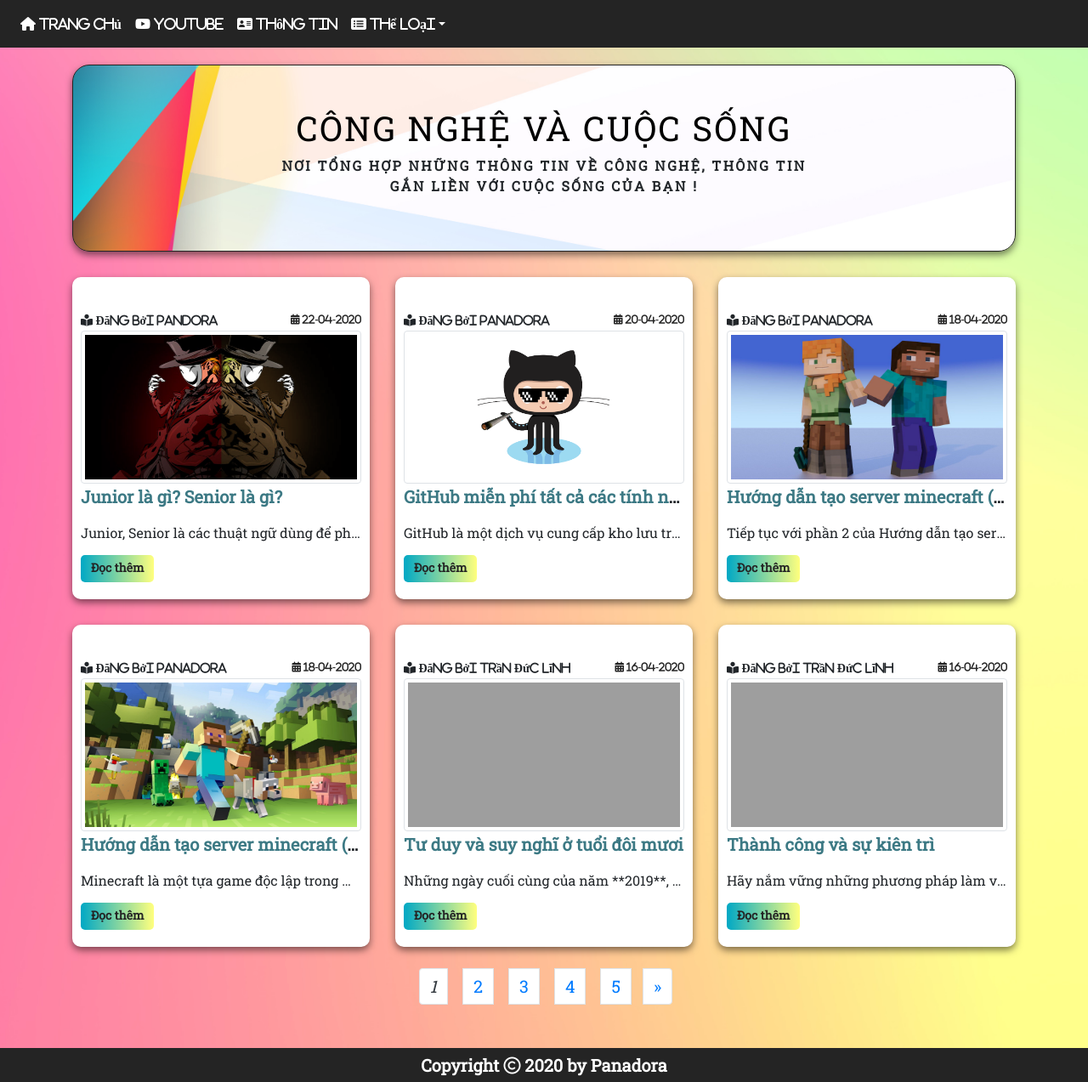
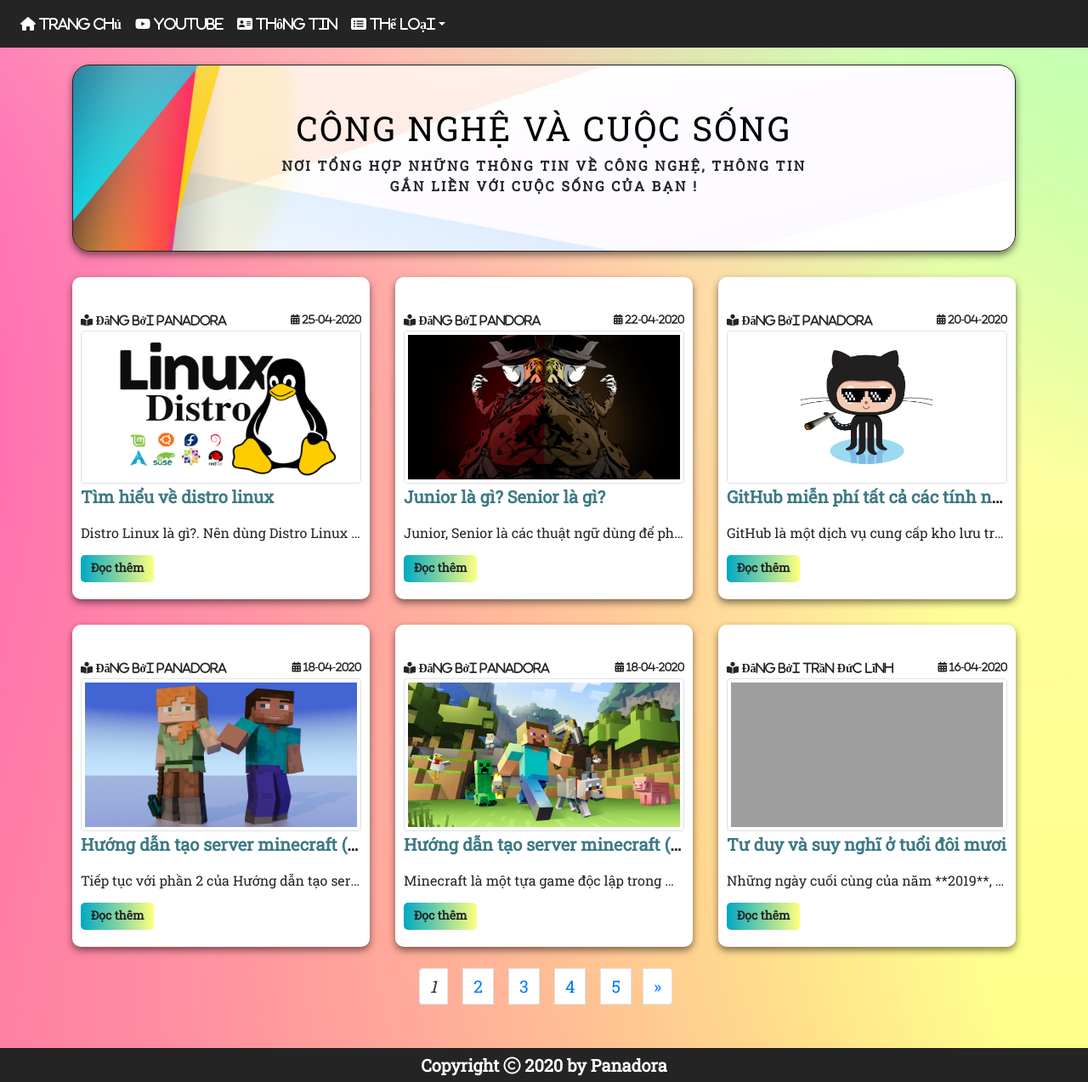
Before and after one commit to panadorado/panadora.github.io, a Jekyll site: the page built from index.html, in a window 1280 px wide. Shown: the whole page at 85% size. Built offline with Jekyll 4.4.1, drawn with Linux system fonts in a browser that asks for light colours; nearby versions of some CDN libraries; the list of posts is cut into pages by our own code; some of the changed lines change nothing that is shown; grey boxes are pictures that could not be loaded.

Commit message:
Upload Post 25-4-2020

```diff
--- a/_config.yml
+++ b/_config.yml
@@ -2,7 +2,7 @@
 # permalink: /:title.html
 
 # the subpath of your site, e.g. /blog
-baseurl: "https://panadorado.github.io/"
+baseurl: ""
 # the base hostname & protocol for your site, e.g. http://example.com
 url: "http://congnghevacuocsong.tk"
 
--- a/_includes/header.html
+++ b/_includes/header.html
@@ -2,17 +2,21 @@
 	<button class="navbar-toggler" type="button" data-toggle="collapse" data-target="#navbarNavDropdown" aria-controls="navbarNavDropdown" aria-expanded="false" aria-label="Toggle navigation">
 		<span class="fas fa-bars"></span>
 	</button>
+
 	<div class="collapse navbar-collapse" id="navbarNavDropdown">
 	    <ul class="navbar-nav">
 		   	<li class="nav-item active">
 		    	<a class="nav-link" href="/"><i class="fas fa-home"> Trang chủ</i><span class="sr-only">(current)</span></a>
 			</li>
+
 	    	<li class="nav-item">
 		   		<a class="nav-link" href="https://www.youtube.com/channel/UCkoqufarETamiMrwtVg8ugQ"><i class="fab fa-youtube"> Youtube</i></a>
 		   	</li>
+
 		   	<li class="nav-item">
 		   		<a class="nav-link" href="#"><i class="fas fa-address-card"> Thông tin</i></a>
 		    </li>
+
 	    	<li class="nav-item dropdown">
 	    		<a class="nav-link dropdown-toggle" href="#" id="navbarDropdownMenuLink" data-toggle="dropdown" aria-haspopup="true" aria-expanded="false"><i class="fas fa-list-alt"> Thể loại</i></a>
 				<div class="dropdown-menu" aria-labelledby="navbarDropdownMenuLink">
@@ -21,6 +25,7 @@
         			<a class="dropdown-item" href="{{site.baseurl}}/categories/unixlinux.html"><i class="fab fa-linux"></i> Unix/Linux</a>
         			<a class="dropdown-item" href="{{site.baseurl}}/categories/games.html"><i class="fas fa-gamepad"></i> Games</a>
         			<a class="dropdown-item" href="{{site.baseurl}}/categories/graphics.html"><i class="fas fa-microchip"></i> Design/Graphics</a>
+
         			<a class="dropdown-item" href="{{site.baseurl}}/categories/html.html"><i class="fab fa-html5"></i> HTML</a>
         			<a class="dropdown-item" href="{{site.baseurl}}/categories/css.html"><i class="fab fa-css3-alt"></i> CSS</a>
         			<a class="dropdown-item" href="{{site.baseurl}}/categories/javascript.html"><i class="fab fa-js"></i> JavaScript</a>
--- /dev/null
+++ b/_posts/2020-4-25-tim-hieu-ve-distro-linux.md
@@ -0,0 +1,108 @@
+---
+thumbnail: 2020425distrolagi.png
+layout: post
+title: Tìm hiểu về distro linux
+excerpt: Distro Linux là gì?. Nên dùng Distro Linux nào, chúng có gì khác nhau ?
+author: Panadora
+category: [linux, other, news]
+---
+
+**Distro Linux là gì?. Nên dùng Distro Linux nào, chúng có gì khác nhau ?**
+
+Bạn mới tìm hiểu về Linux và chưa biết Distro Linux là gì, các bản distro linux có gì giống và khác nhau. Hãy xem bài viết dưới đây của HostingViet.
+
+Có lẽ "linux" không còn xa lạ với nhiều người. Vì chúng xuất hiện rất nhiều lần trong tin tức hay những bài viết liên quan đến phần mềm mã nguồn mở. Thế nhưng, không phải ai cũng hiểu rõ về "linux". Chính vì thế, chia sẻ sau sẽ giúp các bạn hiểu về distro linux là gì và lý do chúng ta nên quan tâm.
+
+<center><img class="img-thumbnail" src="{{baseurl}}/image/2020425imagetitledistro.jpg" width="500" height="500"></center><br>
+
+<h3 style="font-weight: bold;">Distro linux là gì ?</h3>
+
+Ban đầu, Linux chính là một hệ điều hành được tạo bởi Linus Torwalds và sau đó phát triển thành giải pháp hệ điều hành mã nguồn mở, nhằm giảm sự lệ thuộc vào những hệ điều hành đóng, ví dụ như Microsoft Windows.
+
+Hệ điều hành mở cho phép người dùng sử dụng miễn phí, tự do phát triển và định hướng hay tùy chỉnh theo nhu cầu thực tế của mình (được gọi là distro Linux hay distribution Linux). Đây chính là điều hạn chế của các hệ điều hành đóng. Bên cạnh đó, mã nguồn mở còn giúp cho các hacker ít có cơ hội thực hiện âm mưu không tốt đối với người dùng.
+
+Vì thế, do sự thuận tiện trong việc dựa vào nền tảng hệ điều hành Linux để tùy chỉnh theo mục đích sử dụng, nên nhiều người nghĩ Linux chính là phần cốt lõi giúp hệ điều hành dễ dàng điều khiển các phần cứng. Hay nói cách khác, dựa vào Linux, nhiều người đã phát triển thêm các hệ điều hành.
+
+Hiện nay, hệ điều hành Linux được ứng dụng rộng rãi, nhất là trong mảng server và các thiết bị internet of things. Ngay cả các biển báo sân bay, máy đổi tiền và server các website này cũng sử dụng mã nguồn mở. Hay thiết bị di động sử dụng hệ điều hành Android mà bạn đang sử dụng cũng được xây dựng trên nền tảng Linux.
+
+<h3 style="font-weight: bold;">Các bản distrolinux</h3>
+
+Mỗi distro Linux sẽ hướng đến một nhóm đối tượng và phục vụ nhu cầu sử dụng khác nhau. Vì mã nguồn mở nên người dùng dễ dàng tùy ý điều chỉnh và đặt tên theo sở thích, miễn là tuân thủ theo quy định. Vậy giữa các distro giống và khác nhau thế nào?
+
+<h3 style="font-weight: bold;">Giữa các distro giống và khác nhau thế nào ?</h3><br>
+
+<center><img class="img-thumbnail" src="{{baseurl}}/image/2020425distroquestion.png" width="500" height="500"></center><br>
+
+Điểm giống nhau là về cơ bản, chúng đều dựa trên 3 nhánh chính, đó là Debian, Red Hat, Slackware. Đồng thời, tất cả các bản distrolinux đều có Kernel và Linux.
+
+Còn khác nhau thì chủ yếu dựa vào 2 yếu tố chính: thị trường distro Linux là gì và triết lý phần mềm của chúng.
+
+**Xét về thị trường:**
+
+Các distro Linux phổ biến và phát triển hiện nay được chia thành 4 nhóm:
+
+- Nhóm 1: Arch, Gentoo và Slackware
+
+Các các bản distrolinux này nhắm vào người dùng am hiểu Linux. Do đó, phần lớn các phương thức xây dựng, cũng như cấu hình của hệ thống được thực hiện qua dòng lệnh.
+
+- Nhóm 2: Debian, Fedora
+
+Đối tượng người dùng của nhóm 2 là người am hiểu về hệ thống nhưng chưa thực sự hiểu về Linux. Vì vậy, distro sẽ cung cấp cho họ nhiều công cụ hơn. Nhóm này phù hợp với người dùng mới bắt đầu sử dụng Linux.
+
+Tuy nhiên, các distro của nhóm 2 lại có quy trình phát triển và kiểm tra chất lượng phần mềm khắt khe hơn các nhóm còn lại. Do đó, để trở thành lập trình viên chính thức của nhóm này, bạn buộc phải có thời gian đóng góp dài. Đồng thời, được chứng nhận chất lượng bởi những lập trình viên khác. Vì thế, giới công nghệ luôn đánh giá cao môi trường của nhóm Debian, Fedora.
+
+- Nhóm 3: Centos, RHEL, SUSE EL
+
+Các bản distrolinux nhắm vào thị trường máy chủ, doanh nghiệp, cơ quan… Vì chúng có sự ổn định cao, thời gian ra phiên bản mới lâu, khoảng 3 – 5 năm tùy distrolinux. Ngoài ra, còn có dịch vụ hỗ trợ thương mại cho công ty, hướng dẫn sử dụng sản phẩm.
+
+- Nhóm 4: Ubuntu, Open SUSE, Linux Mint
+
+Đối tượng khách hàng của nhóm 4 là người mới bắt đầu dùng Linux và người dùng cuối. Đặc tính của chúng là phát triển trong thời gian ngắn, ứng dụng các công nghệ mới liên tục, nhiều công cụ đồ họa để thiết kế và cấu hình hệ thống theo nhu cầu sử dụng. Nhóm này cũng rất thân thiện với người dùng mới làm quen Linux.
+
+**Xét về triết lý phần mềm (Distro Philosophy)**
+
+Triết lý phần mềm là những nguyên tắc, hay định hướng, mục tiêu của người phát triển chúng đặt ra. Vì thế, khi xét về yếu tố này thì distro cũng được phân thành 4 nhóm.
+
+- Nhóm 1: nhóm này có cấu trúc gọn, linh hoạt để các lập trình viên có thể xây dựng theo nhu cầu của mình.
+
+- Nhóm 2: nhóm này nhắm đến sự chuẩn hóa quá trình phát triển phần mềm, nhằm tạo ra hệ thống hoạt động nhịp nhàng và hạn chế tối đa lỗ hỏng bảo mật.
+
+- Nhóm 3: phát triển theo hướng bền vững, chuyên nghiệp, phù hợp cho việc cung cấp dịch vụ/sản phẩm dài hạn, có vòng đời lên tới 7 năm.
+
+- Nhóm 4: đi theo hướng công nghệ. Nhóm này có nhiều công cụ hiệu ứng đồ họa và không cần cấu hình nhiều.
+
+Như vậy, dù xét về thị trường hay triết lý phần mềm thì cũng đều có 4 nhóm distro để bạn quyết định nên dùng distro Linux nào phù hợp nhất với nhu cầu của mình.
+
+![title-image-here]({{baseurl}}/image/2020425treeuser.png){:width="100%"}
+
+<h3 style="font-weight: bold;">Tại sao người dùng phải quan tâm đến distro Linux là gì ?</h3>
+
+Phần mềm mã nguồn mở nói chung và các bản phân phối Linux nói riêng được phát triển nhằm cung cấp cho các lập trình viên sự miễn phí. Đồng thời, tùy ý điều chỉnh theo mục đích của mình. Vì thế, bạn cần quan tâm và hiểu rõ chúng để sử dụng phù hợp nhất.
+
+Tại Việt Nam, khi vấn đề bản quyền vẫn còn chưa được chú trọng thì hầu như giá trị các phần mềm cũng không được đầu tư thỏa đáng. Vì chúng có giá không hề rẻ. Điển hình như bản Windows 10 Home bản quyền giá $119.99. Giá trị này khá lớn với một cá nhân. Còn đối với doanh nghiệp thì khi nhân lên số lượng máy đang sử dụng, chắc chắn sẽ ra một con số ngân sách không hề nhỏ.
+
+Vì thế, xu hướng tìm các bản phần mềm có key lậu ngày càng nhiều. Điều này dẫn đến rủi ro bị đánh cắp thông tin, cài mã độc, … khi bạn sử dụng chúng.
+
+Do đó, **các bản distrolinux** mang đến những ưu điểm nổi bật là tính an toàn cao, hoạt động ổn định, miễn phí và thân thiện với người dùng. Chúng vô cùng thích hợp với người có nhu cầu sử dụng đơn giản cho máy tính.
+
+![title-image-here]({{baseurl}}/image/distro-board.jpg){:width="100%"}
+
+Bên cạnh đó, tùy từng ngành nghề mà bạn có thể lựa chọn nên dùng distro Linux nào giúp làm việc hiệu quả hơn.
+
+Và trên hết, như đã đề cập ở trên, Linux mang đến cho bạn sự tự do tùy chỉnh. Với cá nhân, đều này rất đơn giản, bạn có thể giải quyết nhanh chóng những vấn đề phát sinh trong quá trình sử dụng. Còn với các doanh nghiệp hay nhà cung cấp dịch vụ, Linux như một kho tàng để rèn dũa thành bất kỳ công cụ nào theo nhu cầu.
+
+Tuy nhiên, ngoài các ưu điểm nổi trội trên thì Linux cũng có mặt hạn chế. Đó là trên thị trường máy tính cá nhân, Linux vẫn còn yếu so với Windows hay MacOS, Do 2 đơn vị này có sự hậu thuẫn từ 2 ông lớn Microsoft và Apple. Vì vậy, người dùng đôi khi phát sinh một số lỗi nhỏ trên máy tính.
+
+<center><img class="img-thumbnail" src="{{baseurl}}/image/hostinglinuxdistro.jpg" width="500" height="500"></center><br>
+
+<h3 style="font-weight: bold;">Tại sao Developer quan tâm distro Linux ?</h3>
+
+Linux cùng các bản distrolinux được giới developers sử dụng rộng rãi. Nhờ chúng có những ưu điểm sau:
+
+Mã nguồn mở và miễn phí. Đây là 2 tiêu chí quan trọng mà developer nào cũng quan tâm.
+Dễ dàng tùy biến.
+MacOS và Linux là 2 hệ điều hành gần nhân Unix.
+Ngôn ngữ lập trình và thư viện (trừ một vài thiết kế riêng biệt cho Windows) đều được ưu tiên hỗ trợ hệ điều hành nhân Unix.
+Linux được dùng phổ biến trên server nên dễ dàng cho người sử dụng.
+Công cụ phát triển phần mềm mạnh.
+Trên đây là những chia sẻ về distro Linux là gì và giữa các distro giống và khác nhau thế nào. Hi vọng sẽ giúp bạn có được sự lựa chọn hoàn hảo nhất cho giải pháp phần mềm theo nhu cầu sử dụng.
--- a/assets/styles.css
+++ b/assets/styles.css
@@ -14,6 +14,13 @@
 
 
 /* Navber MENU */
+.logo-style {
+  color: #fff;
+}
+.logo-style:hover {
+  color: #ddd;
+}
+
 nav.navbar {
   background: #242424;
   font-weight: bold;
```
Also changed, not shown: image/2020425distrolagi.png (added), image/2020425distroquestion.png (added), image/2020425imagetitledistro.jpg (added), image/2020425treeuser.png (added), image/distro-board.jpg (added), image/hostinglinuxdistro.jpg (added). Lines whose indentation alone changed are shown as unchanged.
